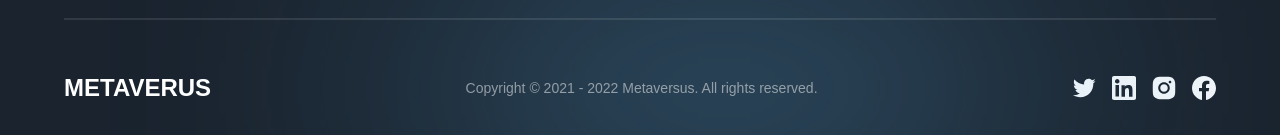
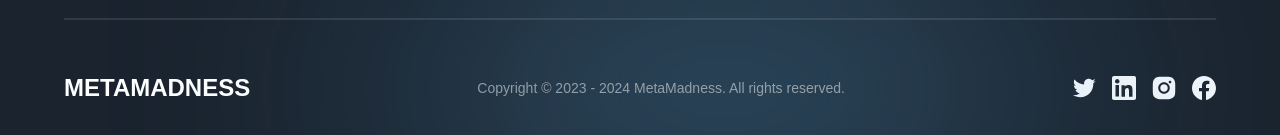
Before and after one commit to sidharthviz/MetaMadness, a Next.js app: page / in a window 1280 px wide. Shown: the part 7146-7281 px from the top of the page. Built offline with nearby package versions, Linux system fonts and the light colour scheme; a web font is replaced by a local one.

Commit message:
Update Footer.jsx

```diff
--- a/components/Footer.jsx
+++ b/components/Footer.jsx
@@ -36,10 +36,10 @@ const Footer = () => (
 
         <div className="flex items-center justify-between flex-wrap gap-4">
           <h4 className="font-extrabold text-[24px] text-white">
-            METAVERUS
+            METAMADNESS
           </h4>
           <p className="font-normal text-[14px] text-white opacity-50">
-            Copyright © 2021 - 2022 Metaversus. All rights reserved.
+            Copyright © 2023 - 2024 MetaMadness. All rights reserved.
           </p>
 
           <div className="flex gap-4">
```
